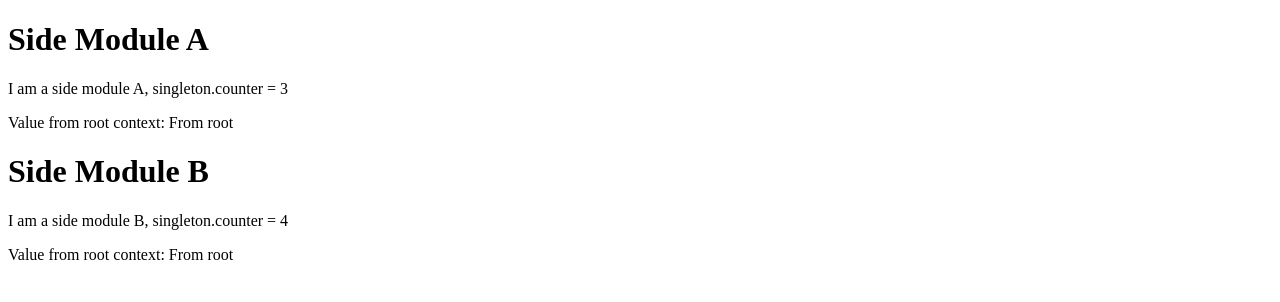
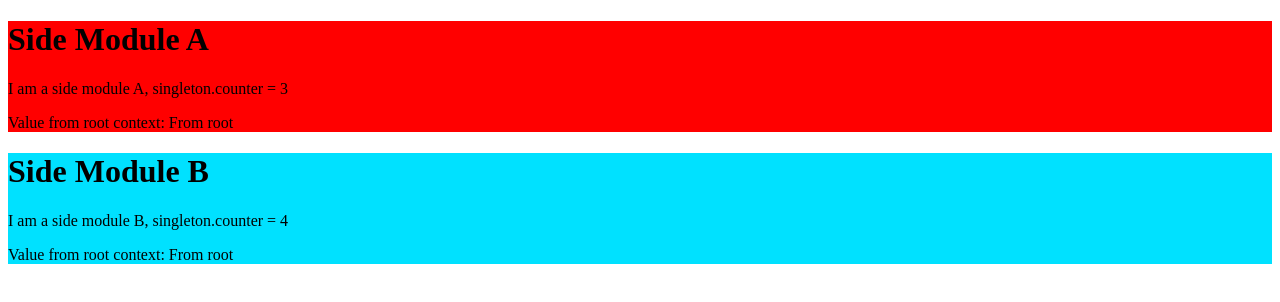
Before and after one commit to CompiledCreations/plugin-arc-poc, a React app: page / in a window 1280 px wide. Shown: the top 302 px of the page. Built offline with nearby package versions, Linux system fonts and the light colour scheme; the HTML template or start-up script is replaced by a standard one.

Commit message:
Get css assets working

```diff
--- a/package.json
+++ b/package.json
@@ -4,6 +4,7 @@
   "description": "",
   "main": "index.js",
   "scripts": {
+    "build": "webpack --config webpack.config.js --mode production",
     "test": "echo \"Error: no test specified\" && exit 1"
   },
   "keywords": [],
@@ -12,6 +13,11 @@
   "devDependencies": {
     "@types/react": "^18.0.14",
     "@types/react-dom": "^18.0.5",
+    "copy-webpack-plugin": "^11.0.0",
+    "css-loader": "^6.7.1",
+    "mini-css-extract-plugin": "^2.6.1",
+    "prettier": "^2.7.1",
+    "style-loader": "^3.3.1",
     "ts-loader": "^9.3.0",
     "typescript": "^4.7.4",
     "webpack": "^5.73.0",
--- /dev/null
+++ b/public/index.html
@@ -0,0 +1,13 @@
+<!DOCTYPE html>
+<html lang="en">
+  <head>
+    <meta charset="UTF-8" />
+    <meta http-equiv="X-UA-Compatible" content="IE=edge" />
+    <meta name="viewport" content="width=device-width, initial-scale=1.0" />
+    <title>Plugin System</title>
+  </head>
+  <body>
+    <div id="root"></div>
+    <script src="main.bundle.js"></script>
+  </body>
+</html>
--- /dev/null
+++ b/src/side-module-a.css
@@ -0,0 +1,3 @@
+.side-module-a-container {
+  background-color: red;
+}
--- a/src/side-module-a.tsx
+++ b/src/side-module-a.tsx
@@ -2,6 +2,8 @@ import { useContext } from "react";
 
 import { Context } from "./context";
 import { singleton } from "./singleton";
+
+import "./side-module-a.css";
 
 export function sideModuleA() {
   singleton.counter++;
@@ -9,16 +11,16 @@ export function sideModuleA() {
 }
 
 export function render() {
-  return <SideModuleAComponent />
+  return <SideModuleAComponent />;
 }
 
 const SideModuleAComponent = () => {
   const { test } = useContext(Context);
   return (
-    <div>
+    <div className="side-module-a-container">
       <h1>Side Module A</h1>
       <p>{sideModuleA()}</p>
       <p>Value from root context: {test}</p>
     </div>
   );
-}
+};
--- /dev/null
+++ b/src/side-module-b.css
@@ -0,0 +1,3 @@
+.side-module-b-container {
+  background-color: rgb(0, 225, 255);
+}
--- a/src/side-module-b.tsx
+++ b/src/side-module-b.tsx
@@ -2,6 +2,8 @@ import { useContext } from "react";
 
 import { Context } from "./context";
 import { singleton } from "./singleton";
+
+import "./side-module-b.css";
 
 export function sideModuleB() {
   singleton.counter++;
@@ -9,16 +11,16 @@ export function sideModuleB() {
 }
 
 export function render() {
-  return <SideModuleBComponent />
+  return <SideModuleBComponent />;
 }
 
 const SideModuleBComponent = () => {
   const { test } = useContext(Context);
   return (
-    <div>
+    <div className="side-module-b-container">
       <h1>Side Module B</h1>
       <p>{sideModuleB()}</p>
       <p>Value from root context: {test}</p>
     </div>
   );
-}
+};
--- a/webpack.config.js
+++ b/webpack.config.js
@@ -1,14 +1,27 @@
 const path = require("path");
-const BundleAnalyzerPlugin =
-  require("webpack-bundle-analyzer").BundleAnalyzerPlugin;
+const CopyPlugin = require("copy-webpack-plugin");
+const MiniCssExtractPlugin = require("mini-css-extract-plugin");
+const { BundleAnalyzerPlugin } = require("webpack-bundle-analyzer");
 
-module.exports = {
+module.exports = (env, argv) => {
+  const isProduction = argv.mode === "production";
+  console.log("Mode:", isProduction ? "production" : "development", env, argv);
+
+  return {
     entry: "./src/main.tsx",
+    mode: isProduction ? "production" : "development",
     output: {
       filename: "[name].bundle.js",
       path: path.resolve(__dirname, "dist"),
+      clean: true,
     },
-  plugins: [new BundleAnalyzerPlugin()],
+    plugins: [
+      isProduction ? new MiniCssExtractPlugin() : undefined,
+      new BundleAnalyzerPlugin(),
+      new CopyPlugin({
+        patterns: ["public"],
+      }),
+    ].filter(Boolean),
     optimization: {
       splitChunks: {
         cacheGroups: {
@@ -30,12 +43,21 @@ module.exports = {
       rules: [
         {
           test: /\.tsx?$/,
-        use: 'ts-loader',
+          use: "ts-loader",
           exclude: /node_modules/,
+        },
+        {
+          test: /\.css$/i,
+
+          use: [
+            isProduction ? MiniCssExtractPlugin.loader : "style-loader",
+            "css-loader",
+          ],
         },
       ],
     },
     resolve: {
-    extensions: ['.tsx', '.ts', '.js'],
+      extensions: [".tsx", ".ts", ".js"],
     },
   };
+};
```
Also changed, not shown: 2 other files (tests, documents, lock files or other folders). Lines whose indentation alone changed are shown as unchanged.
